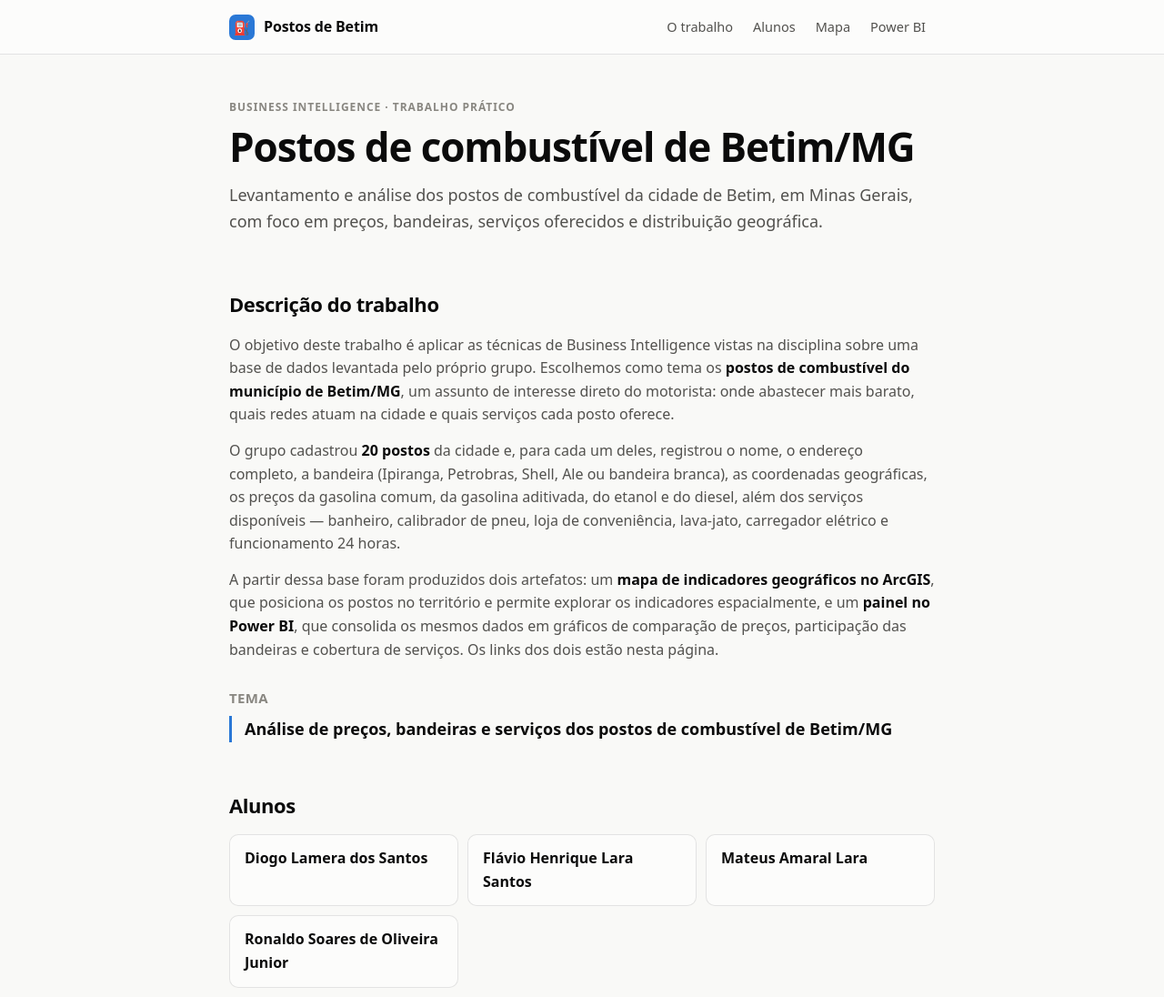
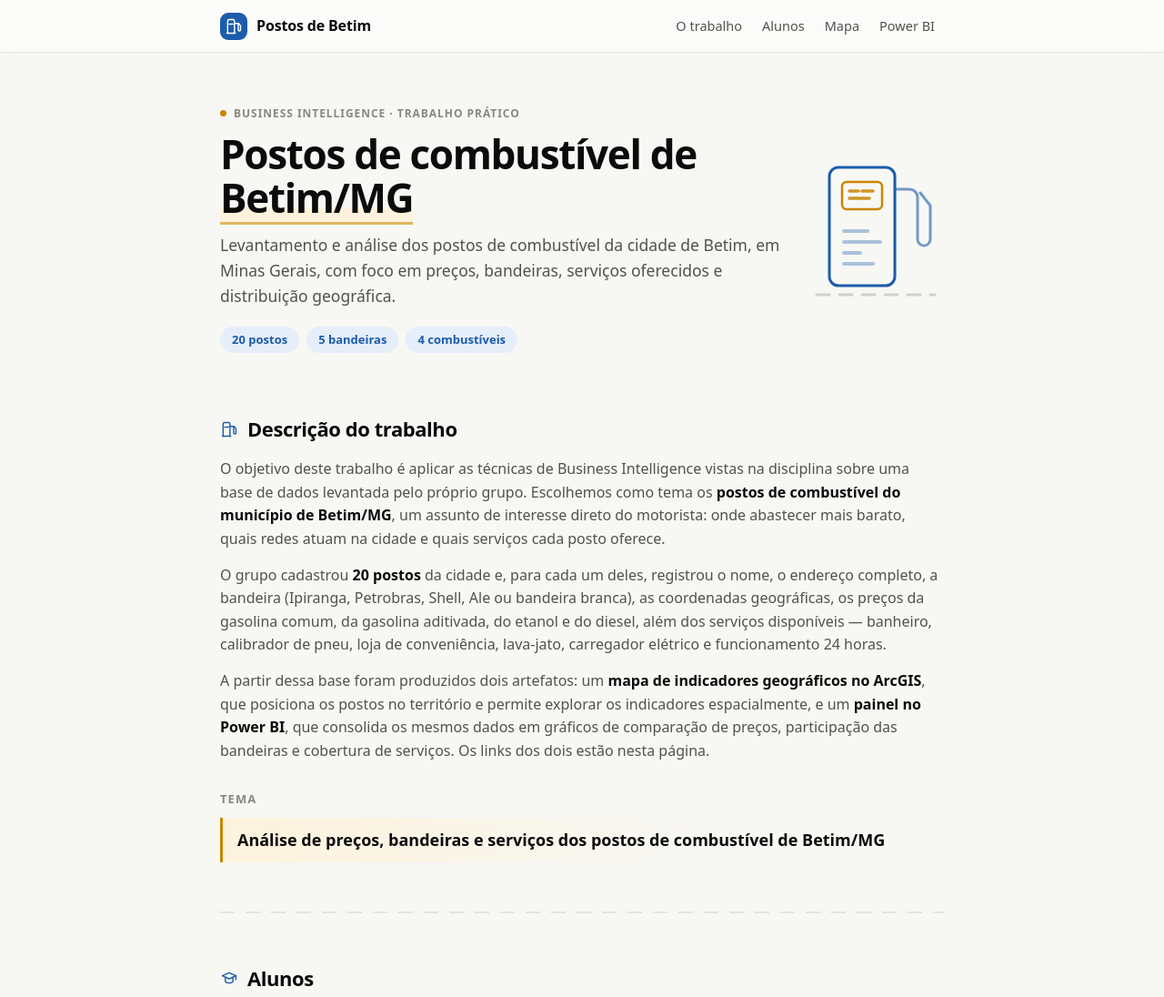
Before and after one commit to FlavioHLara/trabalho-bi, a plain HTML site: page index.html in a window 1280 px wide. Shown: the top 1096 px of the page at 91% size. Drawn offline with Linux system fonts and the light colour scheme.

Commit message:
Estiliza a pagina com elementos do tema
Ilustracao de bomba de combustivel no topo, icones por secao, grifo e
separadores tracejados inspirados na faixa do asfalto, paleta azul
petroleo com ambar do visor da bomba. Mantem suporte a tema escuro.

Co-Authored-By: Claude Opus 5 <noreply@anthropic.com>

```diff
--- a/assets/css/style.css
+++ b/assets/css/style.css
@@ -1,16 +1,18 @@
 :root {
   color-scheme: light dark;
   --surface: #fcfcfb;
-  --page: #f9f9f7;
+  --page: #f7f7f4;
   --text-primary: #0b0b0b;
   --text-secondary: #52514e;
   --text-muted: #898781;
-  --accent: #2a78d6;
+  --accent: #1c5cab;          /* azul-petróleo da sinalização */
+  --accent-soft: #e6eefa;
+  --amber: #c98500;           /* âmbar do visor da bomba */
+  --amber-soft: #fdf3dd;
   --border: rgba(11, 11, 11, 0.1);
   --wash: rgba(11, 11, 11, 0.04);
-  --warn-bg: #fff6e0;
-  --warn-text: #6b4c00;
-  --warn-border: rgba(250, 178, 25, 0.5);
+  --asfalto: rgba(11, 11, 11, 0.16);
+  --shadow: 0 1px 2px rgba(11, 11, 11, 0.05);
   --font: system-ui, -apple-system, "Segoe UI", sans-serif;
 }
 
@@ -21,12 +23,14 @@
     --text-primary: #f0efec;
     --text-secondary: #c3c2b7;
     --text-muted: #898781;
-    --accent: #3987e5;
+    --accent: #5598e7;
+    --accent-soft: #16253a;
+    --amber: #eda100;
+    --amber-soft: #2a2410;
     --border: rgba(255, 255, 255, 0.1);
     --wash: rgba(255, 255, 255, 0.06);
-    --warn-bg: #2a2410;
-    --warn-text: #fab219;
-    --warn-border: rgba(250, 178, 25, 0.35);
+    --asfalto: rgba(255, 255, 255, 0.2);
+    --shadow: none;
   }
 }
 
@@ -42,8 +46,17 @@ body {
   -webkit-font-smoothing: antialiased;
 }
 
+.sprite { position: absolute; width: 0; height: 0; overflow: hidden; }
+
+.icon {
+  width: 20px;
+  height: 20px;
+  flex: 0 0 auto;
+  display: block;
+}
+
 .wrap {
-  max-width: 820px;
+  max-width: 840px;
   margin: 0 auto;
   padding: 0 22px;
 }
@@ -54,14 +67,15 @@ body {
   position: sticky;
   top: 0;
   z-index: 10;
-  background: var(--surface);
+  background: color-mix(in srgb, var(--surface) 88%, transparent);
+  backdrop-filter: blur(10px);
   border-bottom: 1px solid var(--border);
 }
 
 .topbar-inner {
-  max-width: 820px;
+  max-width: 840px;
   margin: 0 auto;
-  padding: 12px 22px;
+  padding: 11px 22px;
   display: flex;
   align-items: center;
   gap: 16px;
@@ -74,16 +88,18 @@ body {
   gap: 10px;
   font-weight: 650;
   letter-spacing: -0.01em;
+  color: inherit;
+  text-decoration: none;
 }
 
 .brand-mark {
-  width: 28px;
-  height: 28px;
-  border-radius: 7px;
+  width: 30px;
+  height: 30px;
+  border-radius: 9px;
   background: var(--accent);
+  color: #fff;
   display: grid;
   place-items: center;
-  font-size: 15px;
 }
 
 .topbar nav {
@@ -105,49 +121,128 @@ body {
 
 /* ---------- Hero ---------- */
 
-.hero { padding: 48px 0 8px; }
+.hero {
+  display: flex;
+  align-items: center;
+  gap: 28px;
+  padding: 52px 0 12px;
+}
+
+.hero-text { flex: 1 1 340px; }
 
 .eyebrow {
+  display: inline-flex;
+  align-items: center;
+  gap: 8px;
   font-size: 12px;
   letter-spacing: 0.08em;
   text-transform: uppercase;
   color: var(--text-muted);
-  margin: 0 0 10px;
+  margin: 0 0 12px;
   font-weight: 600;
+}
+
+.eyebrow .dot {
+  width: 7px;
+  height: 7px;
+  border-radius: 50%;
+  background: var(--amber);
 }
 
 .hero h1 {
   margin: 0 0 14px;
   font-size: clamp(30px, 5vw, 44px);
-  line-height: 1.1;
-  letter-spacing: -0.025em;
+  line-height: 1.08;
+  letter-spacing: -0.03em;
   font-weight: 680;
+}
+
+/* Grifo em traço, como a faixa pintada no asfalto. */
+.grifo {
+  background: linear-gradient(transparent 68%, var(--amber-soft) 68%);
+  box-shadow: inset 0 -3px 0 color-mix(in srgb, var(--amber) 55%, transparent);
 }
 
 .lead {
   margin: 0;
-  font-size: 18px;
+  font-size: 17.5px;
   color: var(--text-secondary);
+}
+
+.hero-tags {
+  display: flex;
+  gap: 8px;
+  flex-wrap: wrap;
+  margin-top: 20px;
+}
+
+.tag {
+  font-size: 13px;
+  font-weight: 560;
+  color: var(--accent);
+  background: var(--accent-soft);
+  border-radius: 999px;
+  padding: 4px 13px;
+}
+
+/* Ilustração da bomba */
+
+.hero-art {
+  width: 150px;
+  flex: 0 0 auto;
+  overflow: visible;
+}
+
+.hero-art [class^="art-"] { fill: none; stroke-linecap: round; stroke-linejoin: round; }
+.art-corpo { stroke: var(--accent); stroke-width: 3; fill: var(--surface); }
+.art-visor { stroke: var(--amber); stroke-width: 2.5; fill: var(--amber-soft); }
+.art-digito { stroke: var(--amber); stroke-width: 3.5; opacity: 0.85; }
+.art-barra { stroke: var(--accent); stroke-width: 4; opacity: 0.35; }
+.art-linha { stroke: var(--accent); stroke-width: 3; opacity: 0.6; }
+.art-chao { stroke: var(--asfalto); stroke-width: 3; stroke-dasharray: 14 11; }
+
+@media (max-width: 680px) {
+  .hero { gap: 18px; }
+  .hero-art { width: 96px; align-self: flex-end; }
+}
+
+@media (max-width: 460px) {
+  .hero-art { display: none; }
 }
 
 /* ---------- Seções ---------- */
 
 section {
-  margin-top: 52px;
+  margin-top: 54px;
   scroll-margin-top: 70px;
 }
 
+/* Faixa tracejada de asfalto separando as seções. */
+section + section::before {
+  content: "";
+  display: block;
+  height: 2px;
+  margin-bottom: 54px;
+  background: repeating-linear-gradient(to right, var(--asfalto) 0 16px, transparent 16px 28px);
+  opacity: 0.55;
+}
+
 h2 {
+  display: flex;
+  align-items: center;
+  gap: 10px;
   margin: 0 0 14px;
   font-size: 22px;
   letter-spacing: -0.02em;
   font-weight: 650;
 }
 
+.h2-icon { color: var(--accent); }
+
 h3 {
-  margin: 28px 0 8px;
-  font-size: 15px;
-  letter-spacing: 0.02em;
+  margin: 30px 0 10px;
+  font-size: 13px;
+  letter-spacing: 0.08em;
   text-transform: uppercase;
   color: var(--text-muted);
   font-weight: 650;
@@ -163,8 +258,10 @@ strong { color: var(--text-primary); font-weight: 620; }
   font-size: 18px;
   font-weight: 600;
   color: var(--text-primary);
-  border-left: 3px solid var(--accent);
-  padding-left: 14px;
+  border-left: 3px solid var(--amber);
+  background: linear-gradient(to right, var(--amber-soft), transparent 70%);
+  padding: 10px 16px;
+  border-radius: 0 8px 8px 0;
   margin: 0;
 }
 
@@ -183,8 +280,10 @@ strong { color: var(--text-primary); font-weight: 620; }
   background: var(--surface);
   border: 1px solid var(--border);
   border-radius: 10px;
-  padding: 13px 16px;
+  padding: 13px 16px 13px 15px;
   font-weight: 550;
+  box-shadow: var(--shadow);
+  border-left: 3px solid var(--accent);
 }
 
 /* ---------- Cards de link ---------- */
@@ -193,7 +292,8 @@ strong { color: var(--text-primary); font-weight: 620; }
   background: var(--surface);
   border: 1px solid var(--border);
   border-radius: 12px;
-  padding: 20px;
+  padding: 18px 20px;
+  box-shadow: var(--shadow);
 }
 
 .link-card {
@@ -204,10 +304,28 @@ strong { color: var(--text-primary); font-weight: 620; }
   flex-wrap: wrap;
 }
 
+.card-body {
+  display: flex;
+  align-items: center;
+  gap: 14px;
+  min-width: 0;
+}
+
+.card-icon {
+  width: 42px;
+  height: 42px;
+  border-radius: 11px;
+  background: var(--accent-soft);
+  color: var(--accent);
+  display: grid;
+  place-items: center;
+  flex: 0 0 auto;
+}
+
 .card-kicker {
-  margin: 0 0 3px;
-  font-size: 12px;
-  letter-spacing: 0.06em;
+  margin: 0 0 2px;
+  font-size: 11.5px;
+  letter-spacing: 0.07em;
   text-transform: uppercase;
   color: var(--text-muted);
   font-weight: 620;
@@ -215,7 +333,7 @@ strong { color: var(--text-primary); font-weight: 620; }
 
 .card-title {
   margin: 0;
-  font-size: 17px;
+  font-size: 16.5px;
   font-weight: 600;
   letter-spacing: -0.01em;
 }
@@ -225,22 +343,26 @@ strong { color: var(--text-primary); font-weight: 620; }
   color: #fff;
   text-decoration: none;
   padding: 10px 18px;
-  border-radius: 8px;
+  border-radius: 9px;
   font-size: 15px;
   font-weight: 560;
   white-space: nowrap;
 }
 
-.btn:hover { filter: brightness(1.08); }
+.btn:hover { filter: brightness(1.12); }
 
 .pendente {
   margin: 12px 0 0;
-  background: var(--warn-bg);
-  border: 1px solid var(--warn-border);
-  color: var(--warn-text);
+  background: var(--amber-soft);
+  border: 1px solid color-mix(in srgb, var(--amber) 40%, transparent);
+  color: var(--text-primary);
   border-radius: 10px;
   padding: 12px 16px;
   font-size: 14px;
+}
+
+.pendente::before {
+  content: "⛽ ";
 }
 
 .pendente code {
@@ -271,14 +393,13 @@ strong { color: var(--text-primary); font-weight: 620; }
 /* ---------- Rodapé ---------- */
 
 footer {
-  margin-top: 64px;
-  padding-top: 22px;
-  padding-bottom: 56px;
+  margin-top: 68px;
+  padding: 26px 0 60px;
+  border-top: 2px solid transparent;
+  border-image: repeating-linear-gradient(to right, var(--asfalto) 0 16px, transparent 16px 28px) 2;
 }
 
 footer p {
-  border-top: 1px solid var(--border);
-  padding-top: 22px;
   margin: 0;
   color: var(--text-muted);
   font-size: 13.5px;
--- a/index.html
+++ b/index.html
@@ -9,9 +9,29 @@
 </head>
 <body>
 
+<svg class="sprite" aria-hidden="true">
+  <symbol id="i-bomba" viewBox="0 0 24 24" fill="none" stroke="currentColor" stroke-width="1.7" stroke-linecap="round" stroke-linejoin="round">
+    <path d="M4 21V5a2 2 0 0 1 2-2h5a2 2 0 0 1 2 2v16"/>
+    <path d="M3 21h11"/><path d="M6 9h5"/>
+    <path d="M13 8h3.5a1.5 1.5 0 0 1 1.5 1.5v7a1.5 1.5 0 0 0 3 0V11l-2.5-3"/>
+  </symbol>
+  <symbol id="i-alunos" viewBox="0 0 24 24" fill="none" stroke="currentColor" stroke-width="1.7" stroke-linecap="round" stroke-linejoin="round">
+    <path d="M3 8l9-4 9 4-9 4-9-4z"/><path d="M7 10.2V15c0 1.4 2.2 2.5 5 2.5s5-1.1 5-2.5v-4.8"/><path d="M21 8v5"/>
+  </symbol>
+  <symbol id="i-mapa" viewBox="0 0 24 24" fill="none" stroke="currentColor" stroke-width="1.7" stroke-linecap="round" stroke-linejoin="round">
+    <path d="M12 21s7-5.5 7-11a7 7 0 1 0-14 0c0 5.5 7 11 7 11z"/><circle cx="12" cy="10" r="2.6"/>
+  </symbol>
+  <symbol id="i-painel" viewBox="0 0 24 24" fill="none" stroke="currentColor" stroke-width="1.7" stroke-linecap="round" stroke-linejoin="round">
+    <path d="M3 20h18"/><rect x="4" y="12" width="4" height="7" rx="1"/><rect x="10" y="7" width="4" height="12" rx="1"/><rect x="16" y="10" width="4" height="9" rx="1"/>
+  </symbol>
+</svg>
+
 <header class="topbar">
   <div class="topbar-inner">
-    <div class="brand"><span class="brand-mark">⛽</span> Postos de Betim</div>
+    <a class="brand" href="#top">
+      <span class="brand-mark"><svg class="icon"><use href="#i-bomba"/></svg></span>
+      Postos de Betim
+    </a>
     <nav>
       <a href="#trabalho">O trabalho</a>
       <a href="#alunos">Alunos</a>
@@ -21,17 +41,39 @@
   </div>
 </header>
 
-<main class="wrap">
+<main class="wrap" id="top">
 
   <div class="hero">
-    <p class="eyebrow">Business Intelligence · Trabalho Prático</p>
-    <h1>Postos de combustível de Betim/MG</h1>
-    <p class="lead">Levantamento e análise dos postos de combustível da cidade de Betim, em Minas Gerais,
-      com foco em preços, bandeiras, serviços oferecidos e distribuição geográfica.</p>
+    <div class="hero-text">
+      <p class="eyebrow"><span class="dot"></span> Business Intelligence · Trabalho Prático</p>
+      <h1>Postos de combustível de <span class="grifo">Betim/MG</span></h1>
+      <p class="lead">Levantamento e análise dos postos de combustível da cidade de Betim, em Minas
+        Gerais, com foco em preços, bandeiras, serviços oferecidos e distribuição geográfica.</p>
+      <div class="hero-tags">
+        <span class="tag">20 postos</span>
+        <span class="tag">5 bandeiras</span>
+        <span class="tag">4 combustíveis</span>
+      </div>
+    </div>
+
+    <svg class="hero-art" viewBox="0 0 150 190" aria-hidden="true">
+      <!-- mangueira -->
+      <path class="art-linha" d="M96 54h16a9 9 0 0 1 9 9v46a7 7 0 0 0 14 0V72l-11-14"/>
+      <!-- corpo da bomba -->
+      <rect class="art-corpo" x="24" y="30" width="72" height="130" rx="10"/>
+      <!-- visor -->
+      <rect class="art-visor" x="38" y="46" width="44" height="30" rx="5"/>
+      <!-- "dígitos" do visor -->
+      <path class="art-digito" d="M46 56h10M46 64h22M60 56h12"/>
+      <!-- barras de dados no corpo -->
+      <path class="art-barra" d="M40 100h26M40 112h40M40 124h18M40 136h32"/>
+      <!-- base -->
+      <path class="art-chao" d="M10 170h130"/>
+    </svg>
   </div>
 
   <section id="trabalho">
-    <h2>Descrição do trabalho</h2>
+    <h2><svg class="icon h2-icon"><use href="#i-bomba"/></svg>Descrição do trabalho</h2>
     <p>O objetivo deste trabalho é aplicar as técnicas de Business Intelligence vistas na disciplina sobre
       uma base de dados levantada pelo próprio grupo. Escolhemos como tema os <strong>postos de combustível
       do município de Betim/MG</strong>, um assunto de interesse direto do motorista: onde abastecer mais
@@ -54,7 +96,7 @@
   </section>
 
   <section id="alunos">
-    <h2>Alunos</h2>
+    <h2><svg class="icon h2-icon"><use href="#i-alunos"/></svg>Alunos</h2>
     <ul class="alunos">
       <li>Diogo Lamera dos Santos</li>
       <li>Flávio Henrique Lara Santos</li>
@@ -64,20 +106,23 @@
   </section>
 
   <section id="mapa">
-    <h2>Mapa de indicadores geográficos</h2>
+    <h2><svg class="icon h2-icon"><use href="#i-mapa"/></svg>Mapa de indicadores geográficos</h2>
     <p>Aplicação de mapas desenvolvida no ArcGIS no início do semestre, com os postos georreferenciados
       e seus indicadores.</p>
     <div class="card link-card">
+      <div class="card-body">
+        <span class="card-icon"><svg class="icon"><use href="#i-mapa"/></svg></span>
         <div>
           <p class="card-kicker">ArcGIS Instant Apps · Portfólio</p>
           <p class="card-title">Postos de combustível de Betim — mapa de indicadores</p>
+        </div>
       </div>
       <a class="btn" href="https://www.arcgis.com/apps/instant/portfolio/index.html?appid=b191c9f16548430f80f37fa9dd80865e" target="_blank" rel="noopener">Abrir o mapa ↗</a>
     </div>
   </section>
 
   <section id="painel">
-    <h2>Painel do Power BI</h2>
+    <h2><svg class="icon h2-icon"><use href="#i-painel"/></svg>Painel do Power BI</h2>
     <p>Painel construído com a mesma base de dados, reunindo os gráficos de análise de preços, bandeiras
       e serviços dos postos.</p>
 
@@ -92,14 +137,17 @@
          =================================================================== -->
 
     <div class="card link-card">
+      <div class="card-body">
+        <span class="card-icon"><svg class="icon"><use href="#i-painel"/></svg></span>
         <div>
           <p class="card-kicker">Microsoft Power BI</p>
           <p class="card-title">Postos de combustível de Betim — painel analítico</p>
         </div>
+      </div>
       <a class="btn" href="COLE_AQUI_O_LINK_DO_POWER_BI" target="_blank" rel="noopener">Abrir o painel ↗</a>
     </div>
 
-    <p class="pendente">⚠ Substitua <code>COLE_AQUI_O_LINK_DO_POWER_BI</code> pelo link compartilhado do
+    <p class="pendente">Substitua <code>COLE_AQUI_O_LINK_DO_POWER_BI</code> pelo link compartilhado do
       painel e descomente o bloco do <code>iframe</code> abaixo no arquivo <code>index.html</code>.</p>
 
     <!--
@@ -111,10 +159,12 @@
 
 </main>
 
-<footer class="wrap">
+<footer>
+  <div class="wrap">
     <p>Trabalho Prático da disciplina de Business Intelligence. Dados levantados pelo grupo a partir do
       GasoRadar, GasPedia e Carregados; coordenadas obtidas por geocodificação. Os preços variam
       diariamente e servem como referência comparativa, não como cotação oficial.</p>
+  </div>
 </footer>
 
 </body>
```
Lines whose indentation alone changed are shown as unchanged.
